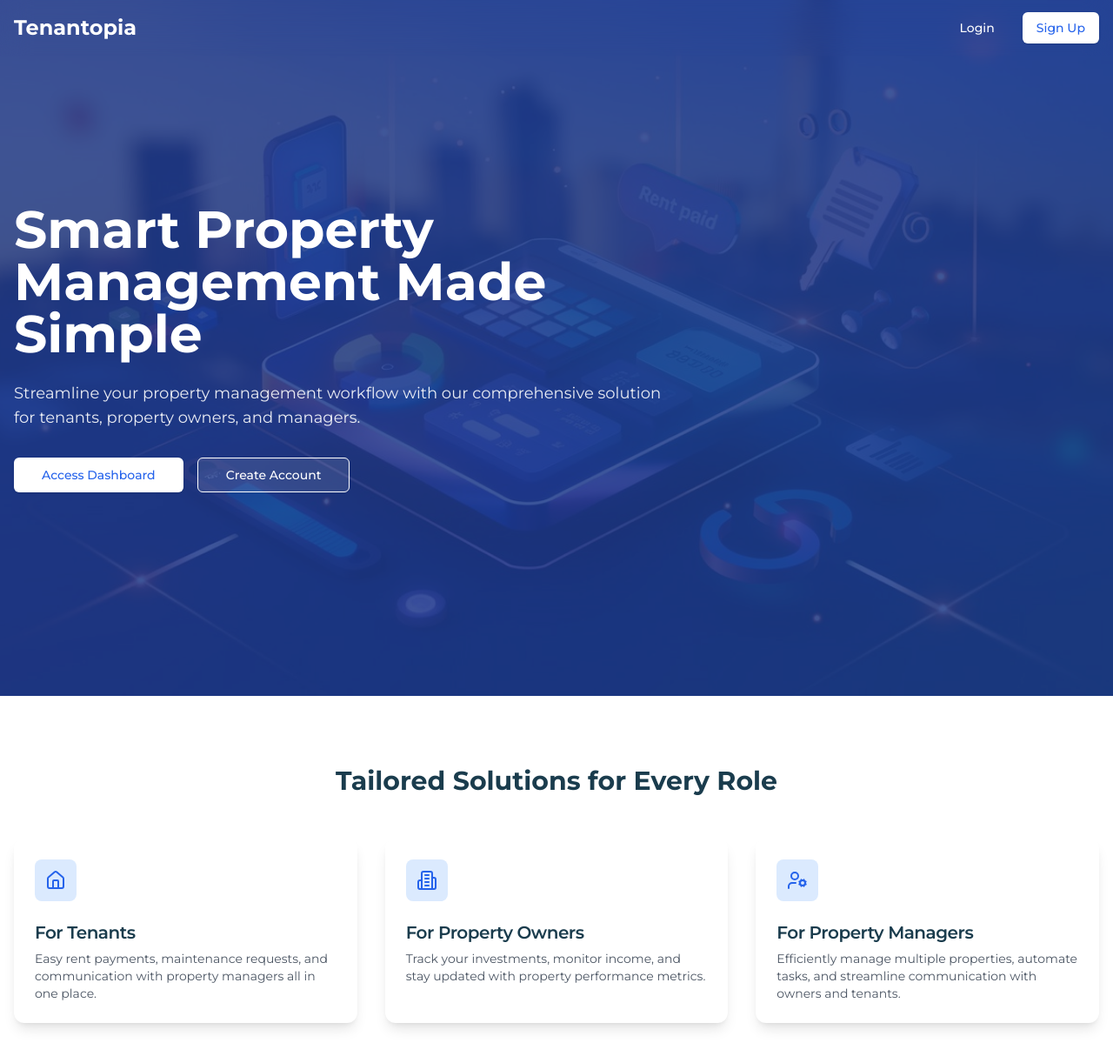
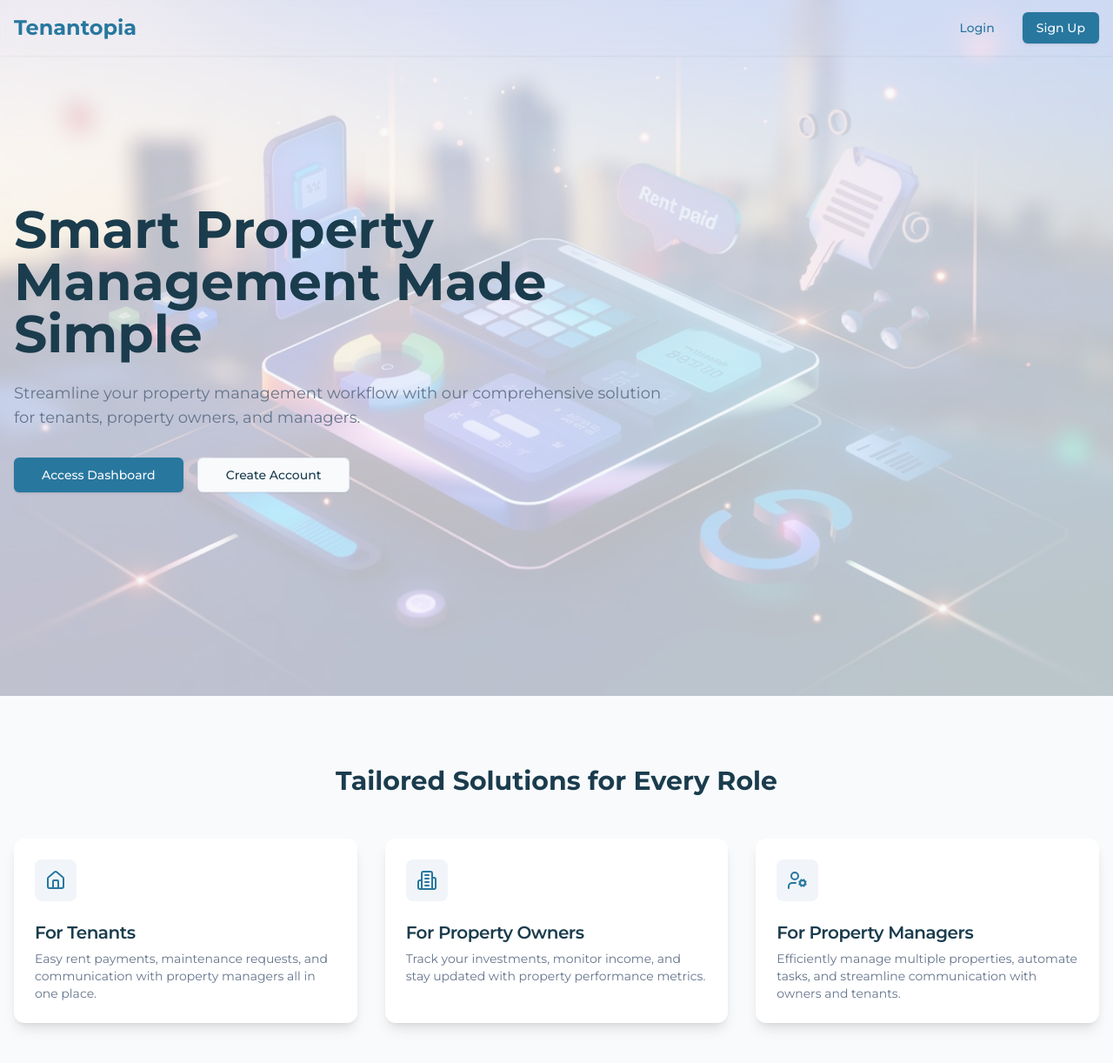
Before and after one commit to klaus-gudy/tenantopia, a Next.js app: page / in a window 1280 px wide. Shown: the top 1222 px of the page at 87% size. Built offline with nearby package versions, Linux system fonts and the light colour scheme.

Commit message:
Improved styling of the landing page and its components

```diff
--- a/app/page.tsx
+++ b/app/page.tsx
@@ -1,26 +1,6 @@
 import { ClientSection } from "@/components/landing/clients";
 import { Header } from "@/components/landing/header";
 import { HeroSection } from "@/components/landing/hero";
-import { Button } from "@/components/ui/button";
-import Link from "next/link";
-
-const features = [
-  {
-    title: "Property Owner",
-    description:
-      "Easily manage your properties with detailed tracking and reporting.",
-  },
-  {
-    title: "Tenant Portal",
-    description:
-      "Provides tenants with a dedicated portal for payments and maintenance requests.",
-  },
-  {
-    title: "Property Manager",
-    description:
-      "Simplify your property management with our intuitive platform.",
-  },
-];
 
 export default function LandingPage() {
   return (
--- a/components/landing/clients.tsx
+++ b/components/landing/clients.tsx
@@ -1,25 +1,42 @@
-import { Home, Building2, UserCog, LucideIcon } from "lucide-react"
-import { Card, CardHeader, CardTitle, CardDescription } from "@/components/ui/card"
+import { Home, Building2, UserCog, LucideIcon } from "lucide-react";
+import {
+  Card,
+  CardHeader,
+  CardTitle,
+  CardDescription,
+} from "@/components/ui/card";
 
-export function UserCard({ title, description, icon: Icon }: { title: string; description: string; icon: LucideIcon }) {
+export function UserCard({
+  title,
+  description,
+  icon: Icon,
+}: {
+  title: string;
+  description: string;
+  icon: LucideIcon;
+}) {
   return (
-      <Card className="border-none shadow-lg">
+    <Card className="border-none shadow-lg bg-card text-card-foreground">
       <CardHeader>
-          <div className="mb-4 inline-flex h-12 w-12 items-center justify-center rounded-lg bg-blue-100">
-            <Icon className="h-6 w-6 text-blue-600" />
+        <div className="mb-4 inline-flex h-12 w-12 items-center justify-center rounded-lg bg-muted">
+          <Icon className="h-6 w-6 text-primary" />
         </div>
         <CardTitle className="text-xl font-semibold">{title}</CardTitle>
-          <CardDescription className="text-gray-600">{description}</CardDescription>
+        <CardDescription className="text-muted-foreground">
+          {description}
+        </CardDescription>
       </CardHeader>
     </Card>
-    )
+  );
 }
 
 export function ClientSection() {
   return (
-    <section className="bg-white py-20">
+    <section className="bg-background py-20">
       <div className="container mx-auto px-4">
-          <h2 className="text-3xl font-bold text-center mb-12">Tailored Solutions for Every Role</h2>
+        <h2 className="text-3xl font-bold text-center text-foreground mb-12">
+          Tailored Solutions for Every Role
+        </h2>
         <div className="grid md:grid-cols-3 gap-8">
           <UserCard
             title="For Tenants"
@@ -39,5 +56,5 @@ export function ClientSection() {
         </div>
       </div>
     </section>
-  )
+  );
 }
--- a/components/landing/header.tsx
+++ b/components/landing/header.tsx
@@ -3,16 +3,17 @@ import Link from "next/link"
 
 export function Header() {
   return (
-    <header className="fixed top-0 w-full z-50 bg-transparent backdrop-filter backdrop-blur-lg">
+    <header className="fixed top-0 w-full z-50 bg-transparent backdrop-filter backdrop-blur-lg shadow-sm">
       <div className="container mx-auto px-4">
         <div className="flex h-16 items-center justify-between">
-          <div className="text-2xl font-bold text-white">Tenantopia</div>
+          <div className="text-2xl font-bold text-primary">Tenantopia</div>
+
           <div className="flex items-center space-x-4">
-            <Button variant="ghost" className="text-white hover:text-blue-600" asChild>
-            <Link href="/login">Login</Link>
+            <Button variant="ghost" className="text-primary hover:text-primary" asChild>
+              <Link href="/login">Login</Link>
             </Button>
-            <Button className="bg-white text-blue-600 hover:bg-white/90" asChild>
-            <Link href="/sign-up">Sign Up</Link>
+            <Button className="bg-primary text-primary-foreground hover:bg-primary/90" asChild>
+              <Link href="/sign-up">Sign Up</Link>
             </Button>
           </div>
         </div>
--- a/components/landing/hero.tsx
+++ b/components/landing/hero.tsx
@@ -1,6 +1,6 @@
 import Link from "next/link"
 import { Button } from "@/components/ui/button"
-  import Background from "@/public/background2.jpeg";
+import Background from "@/public/background2.jpeg"
 
 export function HeroSection() {
   return (
@@ -12,19 +12,25 @@
         backgroundPosition: "center",
       }}
     >
-          <div className="absolute inset-0 bg-blue-900/85" />
+      <div className="absolute inset-0 bg-background/75" />
       <div className="container mx-auto px-4 relative z-10">
         <div className="max-w-3xl">
-              <h1 className="text-4xl md:text-6xl font-bold text-white mb-6">Smart Property Management Made Simple</h1>
-              <p className="text-lg text-white/90 mb-8">
+          <h1 className="text-4xl md:text-6xl font-bold text-foreground mb-6">
+            Smart Property Management Made Simple
+          </h1>
+          <p className="text-lg text-muted-foreground mb-8">
             Streamline your property management workflow with our comprehensive solution for tenants, property owners,
             and managers.
           </p>
           <div className="flex flex-col sm:flex-row gap-4">
-                <Button size="lg" className="bg-white text-blue-600 hover:bg-white/90">
+            <Button size="lg" className="bg-primary text-primary-foreground hover:bg-primary/90">
               <Link href="/dashboard">Access Dashboard</Link>
             </Button>
-                <Button size="lg" variant="outline" className="bg-white/10 text-white border-white hover:bg-white/20 hover:text-white">
+            <Button
+              size="lg"
+              variant="outline"
+              className="border-border text-foreground hover:bg-muted hover:text-foreground"
+            >
               <Link href="/register">Create Account</Link>
             </Button>
           </div>
```
Lines whose indentation alone changed are shown as unchanged.
